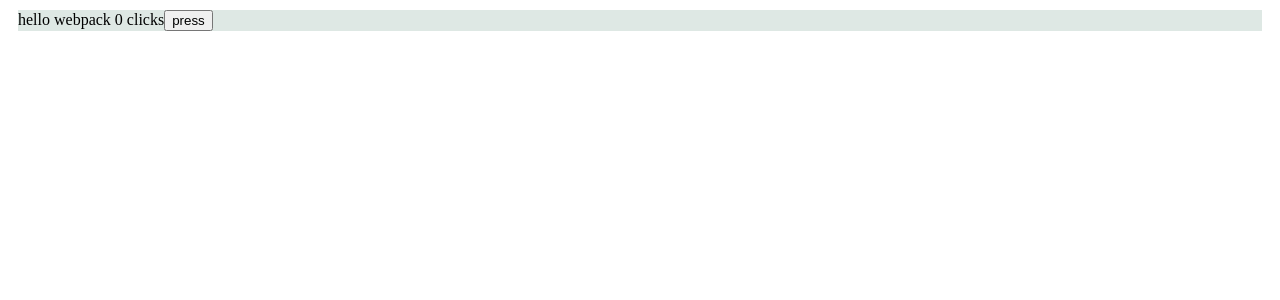
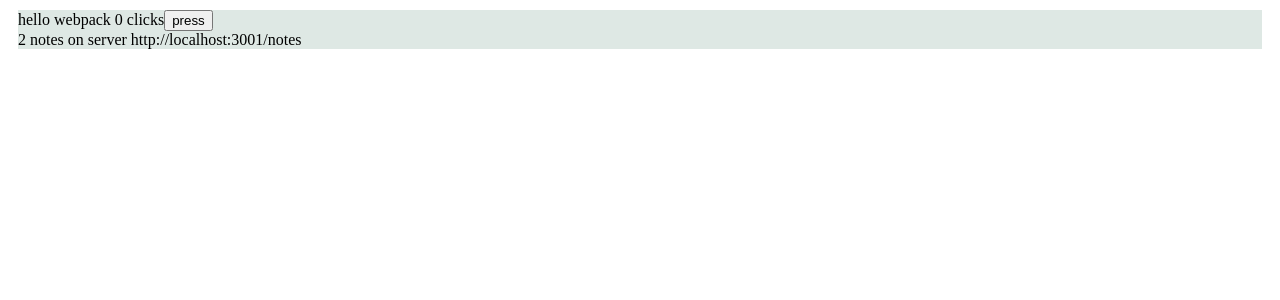
Before and after one commit to RyotaIwahashi/webpack_test, a React app: page / in a window 1280 px wide. Shown: the top 300 px of the page. Built offline with nearby package versions, Linux system fonts and the light colour scheme; data requests are answered from the project's data file; the HTML template or start-up script is replaced by a standard one.

Commit message:
axios を使ってバックエンド(json-server)からデータを取得する

```diff
--- a/src/App.js
+++ b/src/App.js
@@ -1,9 +1,24 @@
-import React, { useState } from 'react'
+import React, { useState, useEffect } from 'react'
+import axios from 'axios'
+
 import './index.css'
+
+// バックエンドからnoteを取得するカスタムフック
+const useNotes = (url) => {
+  const [notes, setNotes] = useState([])
+  useEffect(() => {
+    axios.get(url).then(response => {
+      setNotes(response.data)
+    })
+  }, [url])
+  return notes
+}
 
 const App = () => {
   const [counter, setCounter] = useState(0)
   const [values, setValues] = useState([])
+  const url = 'http://localhost:3001/notes'
+  const notes = useNotes(url)
 
   const handleClick = () => {
     setCounter(counter + 1)
@@ -16,6 +31,7 @@ const App = () => {
       <button onClick={handleClick}>
         press
       </button>
+      <div>{notes.length} notes on server {url}</div>
     </div>
   )
 }
```
